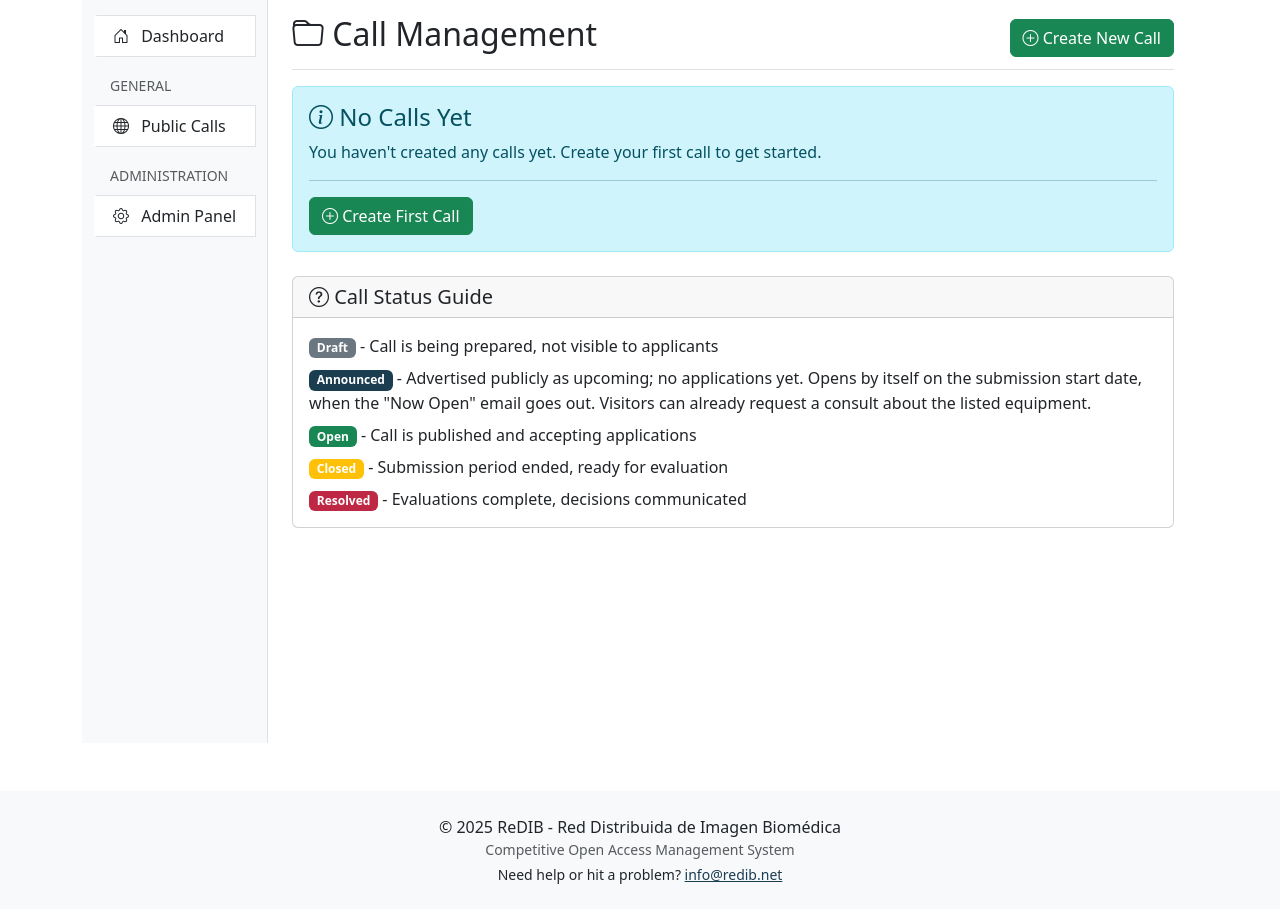
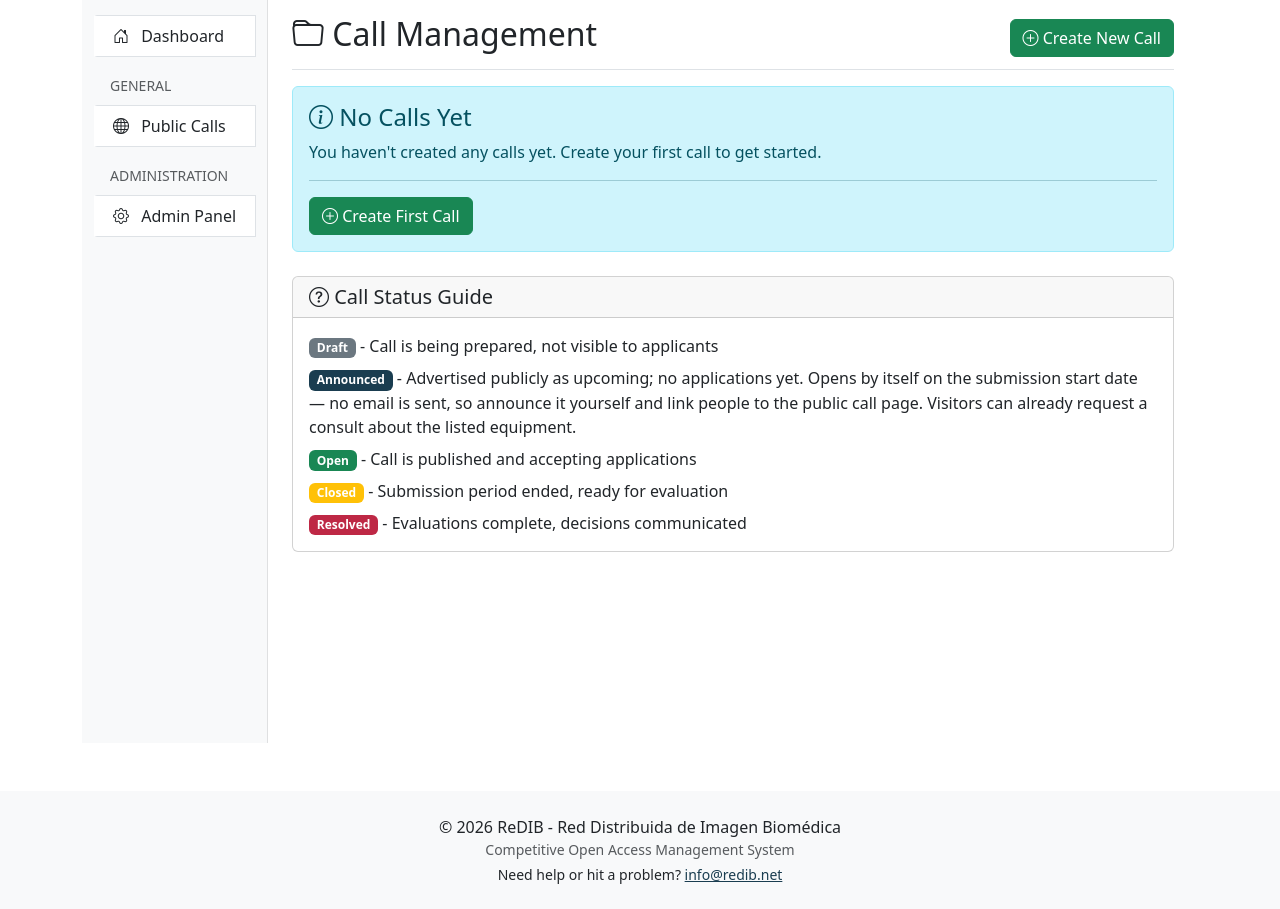
Before and after one commit to Rtasseff/ReDIB-Portal, a Django app: page /calls/manage/ in a window 1280 px wide. Shown: the part 83-992 px from the top of the page. Run offline with Django 5.2, Linux system fonts and the light colour scheme; the visitor is signed in with stand-in values (Sample User, id 1); data comes from the database, SQL or seed files in the repository; data that the repository does not hold is empty; parts of the project's set-up code (start-up, migrations or seed data) failed here and were passed over; some libraries are stand-ins or nearby versions.

Commit message:
Rehearsal: the three pre-announce text fixes — #66, #68, #72
#68 — Announce, Publish and Open Now promised notification emails that
CALL_ANNOUNCEMENT_EMAILS_ENABLED switches off, and the Call Status Guide
stated it as fact. The success messages were already honest; everything
the coordinator reads *before* clicking said the opposite. The five
strings now branch on the flag (passed into both views as
announcement_emails_enabled), so they stay right whichever way #41 goes.
The check_call_deadlines docstring made the same promise; corrected.

#66 — Call has `title`, not `name`; seven templates interpolated
application.call.name and rendered "REDIB-2601 - " with nothing after
the hyphen, including the PDF the applicant keeps.

#72 — the footer year is {% now "Y" %} instead of a literal 2025.

Template text plus two context keys; no behaviour changes. These are the
only rehearsal findings on the 09-15 critical path, which is why they go
inline on main rather than into the two rehearsal buckets.

Co-Authored-By: Claude Fable 5.1 <noreply@anthropic.com>
Claude-Session: https://claude.ai/code/session_01Wiu7LZbFpuobB1fcwA3ZkL

```diff
--- a/calls/tasks.py
+++ b/calls/tasks.py
@@ -94,8 +94,9 @@ def check_call_deadlines():
     Move calls through the date-driven parts of their lifecycle.
 
     Runs daily via Celery Beat:
-    - `announced` calls whose `submission_start` has arrived become `open`
-      and the "Now Open" notification goes out.
+    - `announced` calls whose `submission_start` has arrived become `open`;
+      the "Now Open" notification goes out only when
+      CALL_ANNOUNCEMENT_EMAILS_ENABLED is on (it is off by default).
     - `open` calls whose `submission_end` has passed become `closed`.
 
     Returns the number of calls closed (kept for backwards compatibility);
--- a/calls/views.py
+++ b/calls/views.py
@@ -319,6 +319,7 @@ def coordinator_dashboard(request):
 
     context = {
         'calls': calls,
+        'announcement_emails_enabled': settings.CALL_ANNOUNCEMENT_EMAILS_ENABLED,
     }
     return render(request, 'calls/coordinator_dashboard.html', context)
 
@@ -428,6 +429,7 @@ def call_detail(request, pk):
         'equipment_allocations': equipment_allocations,
         'applications': applications,
         'consult_requests': consult_requests,
+        'announcement_emails_enabled': settings.CALL_ANNOUNCEMENT_EMAILS_ENABLED,
     }
     return render(request, 'calls/detail.html', context)
 
--- a/templates/applications/application_pdf.html
+++ b/templates/applications/application_pdf.html
@@ -230,7 +230,7 @@
         <h1>ReDIB - Competitive Open Access Application</h1>
         <h2>Solicitud de Acceso Competitivo Abierto</h2>
         <div class="header-info">
-            <strong>Call / Convocatoria:</strong> {{ application.call.code }} - {{ application.call.name }}<br>
+            <strong>Call / Convocatoria:</strong> {{ application.call.code }} - {{ application.call.title }}<br>
             <strong>Application Code / Codigo:</strong> {{ application.code }}<br>
             <strong>Generated / Generado:</strong> {{ generated_at|date:"Y-m-d H:i" }}
         </div>
--- a/templates/applications/detail.html
+++ b/templates/applications/detail.html
@@ -127,7 +127,7 @@
             <dl class="row mb-0">
                 <dt class="col-sm-3">Call</dt>
                 <dd class="col-sm-9">
-                    <a href="{% url 'calls:public_detail' application.call.pk %}">{{ application.call.code }}</a> - {{ application.call.name }}
+                    <a href="{% url 'calls:public_detail' application.call.pk %}">{{ application.call.code }}</a> - {{ application.call.title }}
                 </dd>
 
                 <dt class="col-sm-3">Applicant Name</dt>
--- a/templates/applications/equipment_completion.html
+++ b/templates/applications/equipment_completion.html
@@ -30,7 +30,7 @@
         <div class="card-body">
             <dl class="row mb-0">
                 <dt class="col-sm-3">Call</dt>
-                <dd class="col-sm-9">{{ application.call.code }} - {{ application.call.name }}</dd>
+                <dd class="col-sm-9">{{ application.call.code }} - {{ application.call.title }}</dd>
 
                 <dt class="col-sm-3">Project Title</dt>
                 <dd class="col-sm-9">{{ application.project_name|default:"N/A" }}</dd>
--- a/templates/applications/feasibility_review.html
+++ b/templates/applications/feasibility_review.html
@@ -30,7 +30,7 @@
         <div class="card-body">
             <dl class="row mb-0">
                 <dt class="col-sm-3">Call</dt>
-                <dd class="col-sm-9">{{ application.call.code }} - {{ application.call.name }}</dd>
+                <dd class="col-sm-9">{{ application.call.code }} - {{ application.call.title }}</dd>
 
                 <dt class="col-sm-3">Applicant Name</dt>
                 <dd class="col-sm-9">{{ application.applicant_name|default:"—" }}</dd>
--- a/templates/applications/node_resolution/review.html
+++ b/templates/applications/node_resolution/review.html
@@ -37,7 +37,7 @@
         <div class="card-body">
             <dl class="row mb-0">
                 <dt class="col-sm-3">Call</dt>
-                <dd class="col-sm-9">{{ application.call.code }} - {{ application.call.name }}</dd>
+                <dd class="col-sm-9">{{ application.call.code }} - {{ application.call.title }}</dd>
 
                 <dt class="col-sm-3">Applicant Name</dt>
                 <dd class="col-sm-9">{{ application.applicant_name|default:"N/A" }}</dd>
--- a/templates/applications/preview.html
+++ b/templates/applications/preview.html
@@ -28,7 +28,7 @@
         <div class="card-body">
             <dl class="row mb-0">
                 <dt class="col-sm-3">Call</dt>
-                <dd class="col-sm-9">{{ application.call.code }} - {{ application.call.name }}</dd>
+                <dd class="col-sm-9">{{ application.call.code }} - {{ application.call.title }}</dd>
 
                 <dt class="col-sm-3">Applicant Name</dt>
                 <dd class="col-sm-9">{{ application.applicant_name|default:"—" }}</dd>
--- a/templates/applications/upload_signed_pdf.html
+++ b/templates/applications/upload_signed_pdf.html
@@ -28,7 +28,7 @@
                         <dd class="col-sm-8">{{ application.code }}</dd>
 
                         <dt class="col-sm-4">Call</dt>
-                        <dd class="col-sm-8">{{ application.call.code }} - {{ application.call.name }}</dd>
+                        <dd class="col-sm-8">{{ application.call.code }} - {{ application.call.title }}</dd>
 
                         <dt class="col-sm-4">Brief Description</dt>
                         <dd class="col-sm-8">{{ application.brief_description }}</dd>
--- a/templates/base.html
+++ b/templates/base.html
@@ -104,7 +104,7 @@
     <!-- Footer -->
     <footer class="bg-light mt-5 py-4">
         <div class="container text-center">
-            <p class="mb-0">&copy; 2025 ReDIB - Red Distribuida de Imagen Biomédica</p>
+            <p class="mb-0">&copy; {% now "Y" %} ReDIB - Red Distribuida de Imagen Biomédica</p>
             <p class="small text-muted mb-1">Competitive Open Access Management System</p>
             {% if contact_email %}
                 <p class="small mb-0">
--- a/templates/calls/coordinator_dashboard.html
+++ b/templates/calls/coordinator_dashboard.html
@@ -76,7 +76,7 @@
                             <i class="bi bi-megaphone"></i>
                         </a>
                         <a href="{% url 'calls:publish' call.pk %}" class="btn btn-outline-success"
-                           onclick="return confirm('Publish this call? This opens it for submissions now and notifies users.')" title="Publish (open now)">
+                           onclick="return confirm('Publish this call? This opens it for submissions now.{% if announcement_emails_enabled %} Notification emails go out to users.{% else %} No email is sent — announce it yourself and link people to the public call page.{% endif %}')" title="Publish (open now)">
                             <i class="bi bi-send"></i>
                         </a>
                         <a href="{% url 'calls:delete' call.pk %}" class="btn btn-outline-danger"
@@ -130,7 +130,7 @@
             </li>
             <li class="mb-2">
                 <span class="badge bg-primary">Announced</span> - Advertised publicly as upcoming; no applications yet.
-                Opens by itself on the submission start date, when the "Now Open" email goes out.
+                Opens by itself on the submission start date{% if announcement_emails_enabled %}, when the "Now Open" email goes out{% else %} &mdash; no email is sent, so announce it yourself and link people to the public call page{% endif %}.
                 Visitors can already request a consult about the listed equipment.
             </li>
             <li class="mb-2">
--- a/templates/calls/detail.html
+++ b/templates/calls/detail.html
@@ -29,16 +29,16 @@
 
         {% if call.status == 'draft' %}
         <a href="{% url 'calls:announce' call.pk %}" class="btn btn-sm btn-primary me-2"
-           onclick="return confirm('Announce this call? It will be listed publicly as upcoming, notification emails go out now, and it opens automatically on the submission start date.')">
+           onclick="return confirm('Announce this call? It will be listed publicly as upcoming and opens automatically on the submission start date.{% if announcement_emails_enabled %} Notification emails go out now.{% else %} No email is sent — announce it yourself and link people to the public call page.{% endif %}')">
             <i class="bi bi-megaphone"></i> Announce
         </a>
         <a href="{% url 'calls:publish' call.pk %}" class="btn btn-sm btn-success"
-           onclick="return confirm('Publish this call? This opens it for submissions now and sends notification emails to users.')">
+           onclick="return confirm('Publish this call? This opens it for submissions now.{% if announcement_emails_enabled %} Notification emails go out to users.{% else %} No email is sent — announce it yourself and link people to the public call page.{% endif %}')">
             <i class="bi bi-send"></i> Publish
         </a>
         {% elif call.status == 'announced' %}
         <a href="{% url 'calls:publish' call.pk %}" class="btn btn-sm btn-success"
-           onclick="return confirm('Open this call for submissions now? This sends the &quot;Now Open&quot; email.')">
+           onclick="return confirm('Open this call for submissions now?{% if announcement_emails_enabled %} This sends the &quot;Now Open&quot; email.{% else %} No email is sent — tell applicants yourself.{% endif %}')">
             <i class="bi bi-send"></i> Open Now
         </a>
         {% elif call.status == 'open' %}
```
